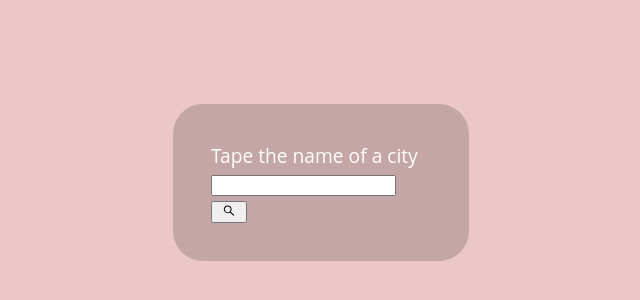
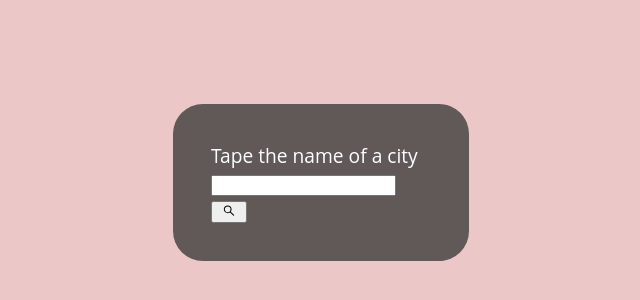
Before and after one commit to jeunessesept/weather-app, a plain HTML site: page index.html in a window 1280 px wide. Shown: the part 136-436 px from the top of the page, without its empty margins (319-959 px from the left). Drawn offline with Linux system fonts and the light colour scheme.

Commit message:
processing

```diff
--- a/style.css
+++ b/style.css
@@ -3,15 +3,17 @@ body{
     flex-direction: column;
     justify-content: center;
     align-items: center;
+    width: 100vw;
     height: 100vh;
     margin: 0;
     font-family: 'Open Sans', sans-serif;
     background: rgb(236, 199, 199);
     font-size: 120%;
+    background-repeat: no-repeat;
 }
 
 .card {
-    background: #36353538;
+    background: #363535c1;
     color: white;
     padding: 2em;
     border-radius: 30px;
@@ -25,7 +27,7 @@ body{
   }
 
 .weather{
-    background: #36353538;
+    background: #363535c1;
     color: white;
     padding: 2em;
     border-radius: 30px;
@@ -34,7 +36,7 @@ body{
     margin: 1em;
     display: flex;
     flex-direction: column;
-    justify-content: center;
+    justify-content:center;
     align-items: center;
     text-align: center;
 }
```
